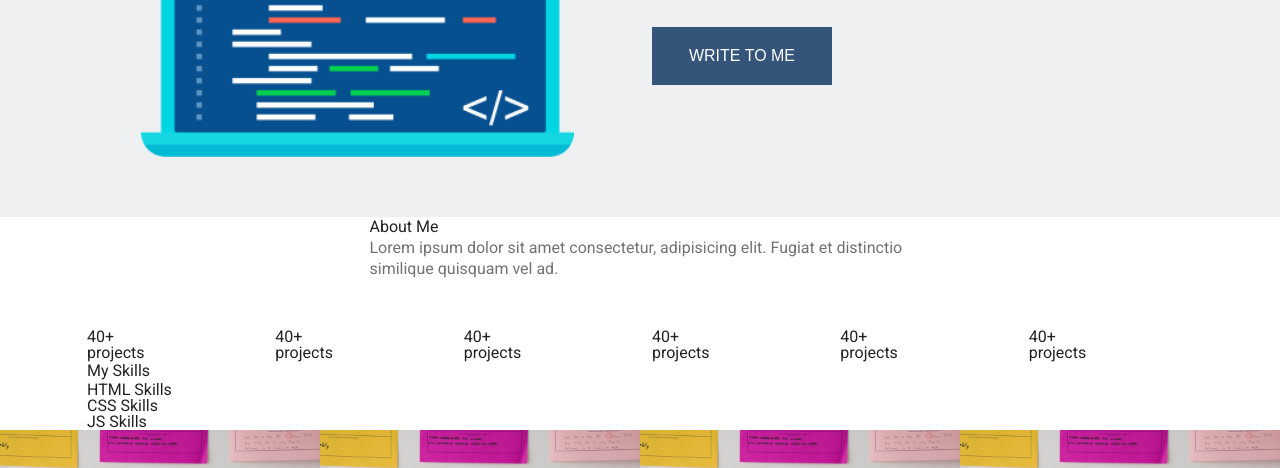
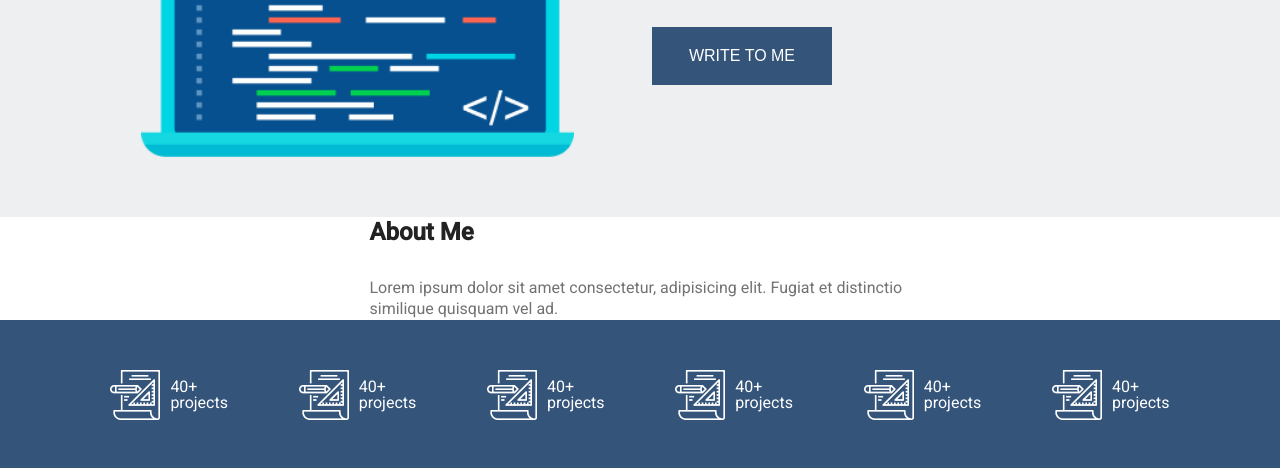
Before and after one commit to 1988mes/columns-site, a plain HTML site: page index.html in a window 1280 px wide. Shown: the part 289-757 px from the top of the page. Drawn offline with Linux system fonts and the light colour scheme; a web font is replaced by a local one.

Commit message:
Add import for more section

```diff
--- a/assets/css/style.css
+++ b/assets/css/style.css
@@ -4,3 +4,7 @@
 @import './header.css';
 @import './greeting-screen.css';
 @import './projects.css';
+@import './microsoft-img.css';
+@import './numbers.css';
+@import './form.css';
+@import './skills.css';
```
